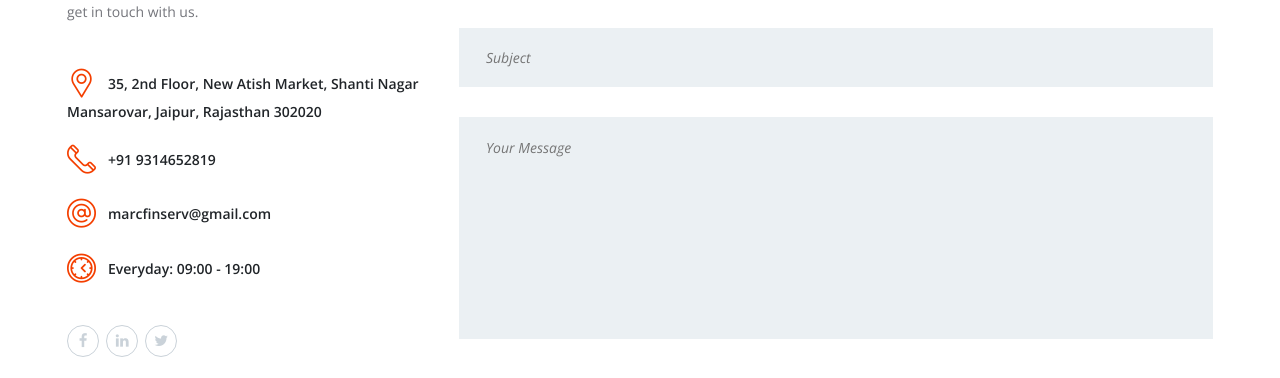
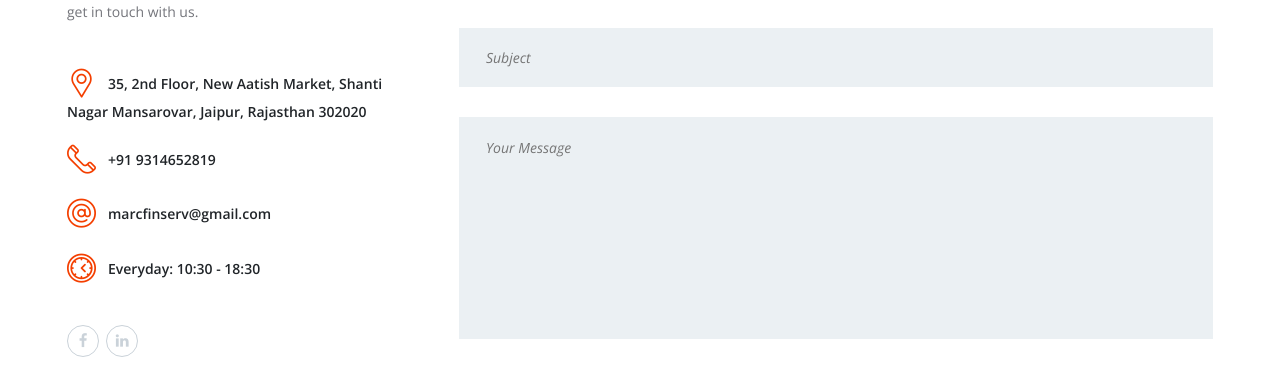
Before and after one commit to riddhiwho/marcfinserv, a plain HTML site: page contact.html in a window 1280 px wide. Shown: the part 664-1042 px from the top of the page. Drawn offline with nearby package versions, Linux system fonts and the light colour scheme.

Commit message:
remove twitter and update timings

```diff
--- a/contact.html
+++ b/contact.html
@@ -88,17 +88,17 @@
 						<p>For any query regarding loans, please fill this form and get in touch with us. </p>
 						<ul>
 							<li><i class="flaticon-032-placeholder"></i>35, 2nd Floor,
-							New Atish Market, Shanti Nagar
+							New Aatish Market, Shanti Nagar
 							Mansarovar, Jaipur, Rajasthan 302020
 						</li>
 							<li><i class="flaticon-029-telephone-1"></i>+91 9314652819</li>
 							<li><i class="flaticon-025-arroba"></i>marcfinserv@gmail.com</li>
-							<li><i class="flaticon-038-wall-clock"></i>Everyday: 09:00 - 19:00</li>
+							<li><i class="flaticon-038-wall-clock"></i>Everyday: 10:30 - 18:30</li>
 						</ul>
 						<div class="social-links">
 							<a href="https://www.facebook.com/MARC-Finserv-201789210611715/"><i class="fa fa-facebook"></i></a>
 							<a href="https://www.linkedin.com/in/marc-finserv-3833b3184/?originalSubdomain=in"><i class="fa fa-linkedin"></i></a>
-							<a href="https://twitter.com/marcfinserv"><i class="fa fa-twitter"></i></a>
+							<!-- <a href="https://twitter.com/marcfinserv"><i class="fa fa-twitter"></i></a> -->
 						</div>
 					</div>
 				</div>
```
